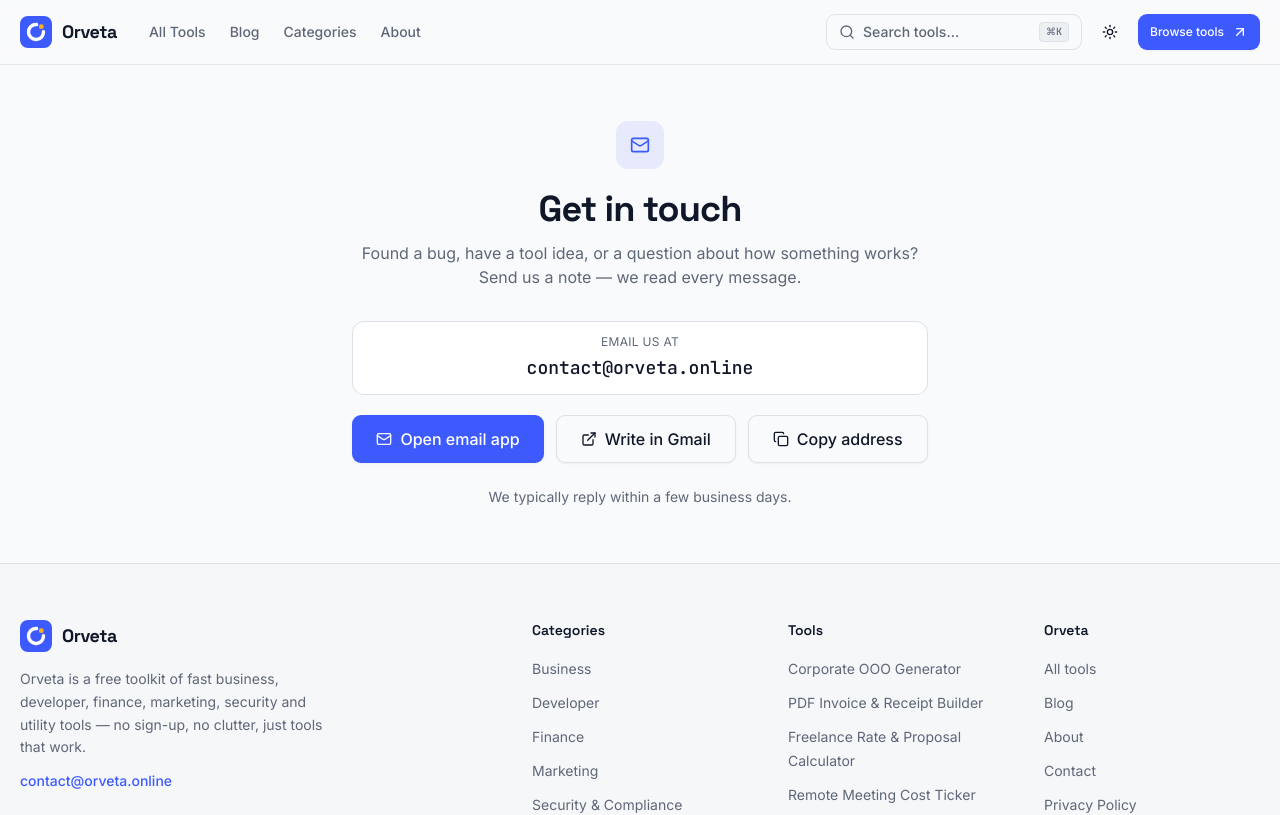
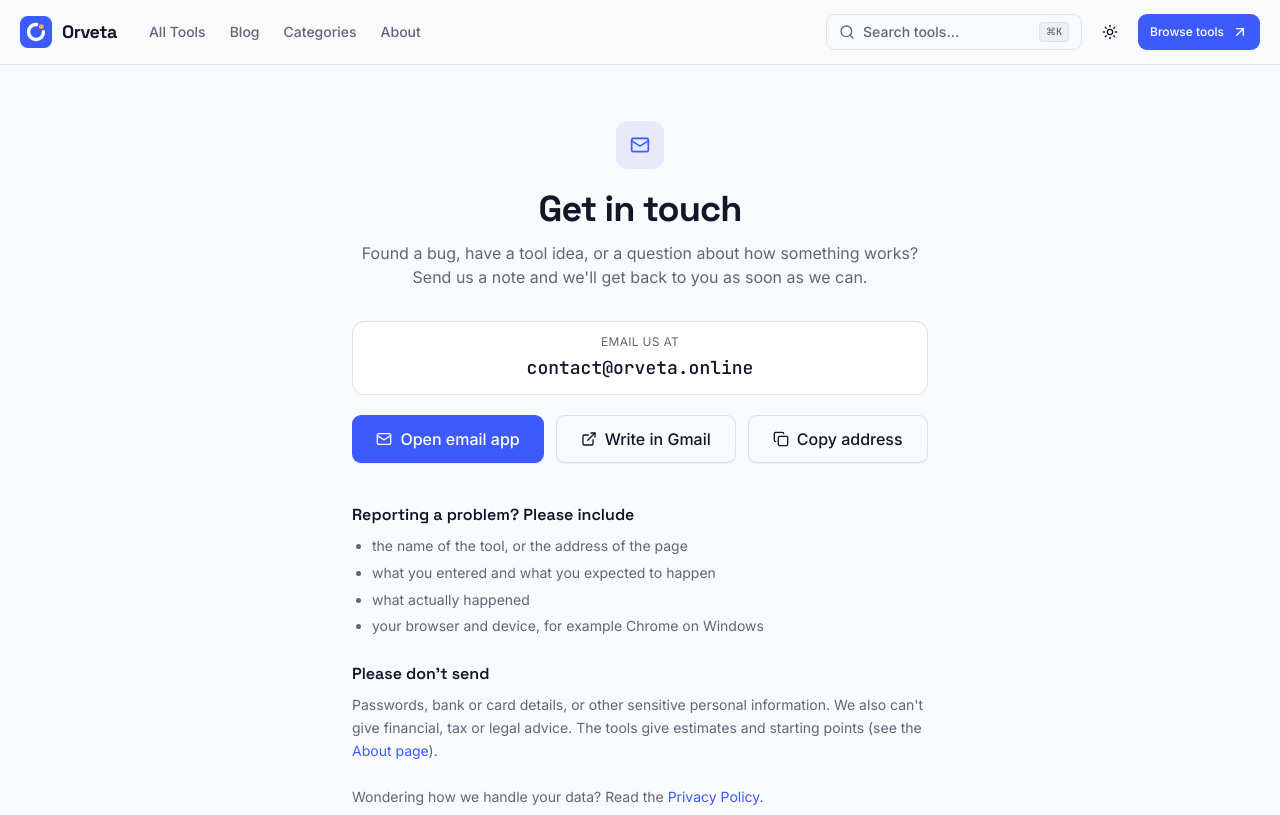
Before and after one commit to hanzlakhalid-dev/Orveta, a Next.js app: page /contact in a window 1280 px wide. Shown: the top 815 px of the page. Built offline with nearby package versions, Linux system fonts and the light colour scheme.

Commit message:
Added stage 2.2

```diff
--- a/src/app/contact/page.tsx
+++ b/src/app/contact/page.tsx
@@ -1,4 +1,5 @@
 import type { Metadata } from "next";
+import Link from "next/link";
 import { Mail } from "lucide-react";
 
 import { ContactActions } from "@/components/contact/contact-actions";
@@ -7,7 +8,7 @@
 
 export const metadata: Metadata = buildPageMetadata({
   title: "Contact",
-  description: `Questions, feedback or a tool suggestion? Email the ${siteConfig.name} team.`,
+  description: `Questions, feedback, bug reports or tool suggestions? Here's how to reach the ${siteConfig.name} team.`,
   path: "/contact",
 });
 
@@ -23,16 +24,49 @@
         </h1>
         <p className="mt-3 text-muted-foreground">
           Found a bug, have a tool idea, or a question about how something works? Send us a note
-          — we read every message.
+          and we&apos;ll get back to you as soon as we can.
         </p>
 
         <div className="mt-8">
           <ContactActions email={siteConfig.email} />
         </div>
 
-        <p className="mt-6 text-sm text-muted-foreground">
-          We typically reply within a few business days.
-        </p>
+        <div className="mt-10 space-y-6 text-left text-sm text-muted-foreground">
+          <section>
+            <h2 className="font-display text-base font-semibold text-foreground">
+              Reporting a problem? Please include
+            </h2>
+            <ul className="mt-2 list-disc space-y-1 pl-5 leading-relaxed">
+              <li>the name of the tool, or the address of the page</li>
+              <li>what you entered and what you expected to happen</li>
+              <li>what actually happened</li>
+              <li>your browser and device, for example Chrome on Windows</li>
+            </ul>
+          </section>
+
+          <section>
+            <h2 className="font-display text-base font-semibold text-foreground">
+              Please don&apos;t send
+            </h2>
+            <p className="mt-2 leading-relaxed">
+              Passwords, bank or card details, or other sensitive personal information. We also
+              can&apos;t give financial, tax or legal advice. The tools give estimates and starting
+              points (see the{" "}
+              <Link href="/about" className="text-primary underline-offset-4 hover:underline">
+                About page
+              </Link>
+              ).
+            </p>
+          </section>
+
+          <p className="leading-relaxed">
+            Wondering how we handle your data? Read the{" "}
+            <Link href="/privacy" className="text-primary underline-offset-4 hover:underline">
+              Privacy Policy
+            </Link>
+            .
+          </p>
+        </div>
       </div>
     </div>
   );
```
